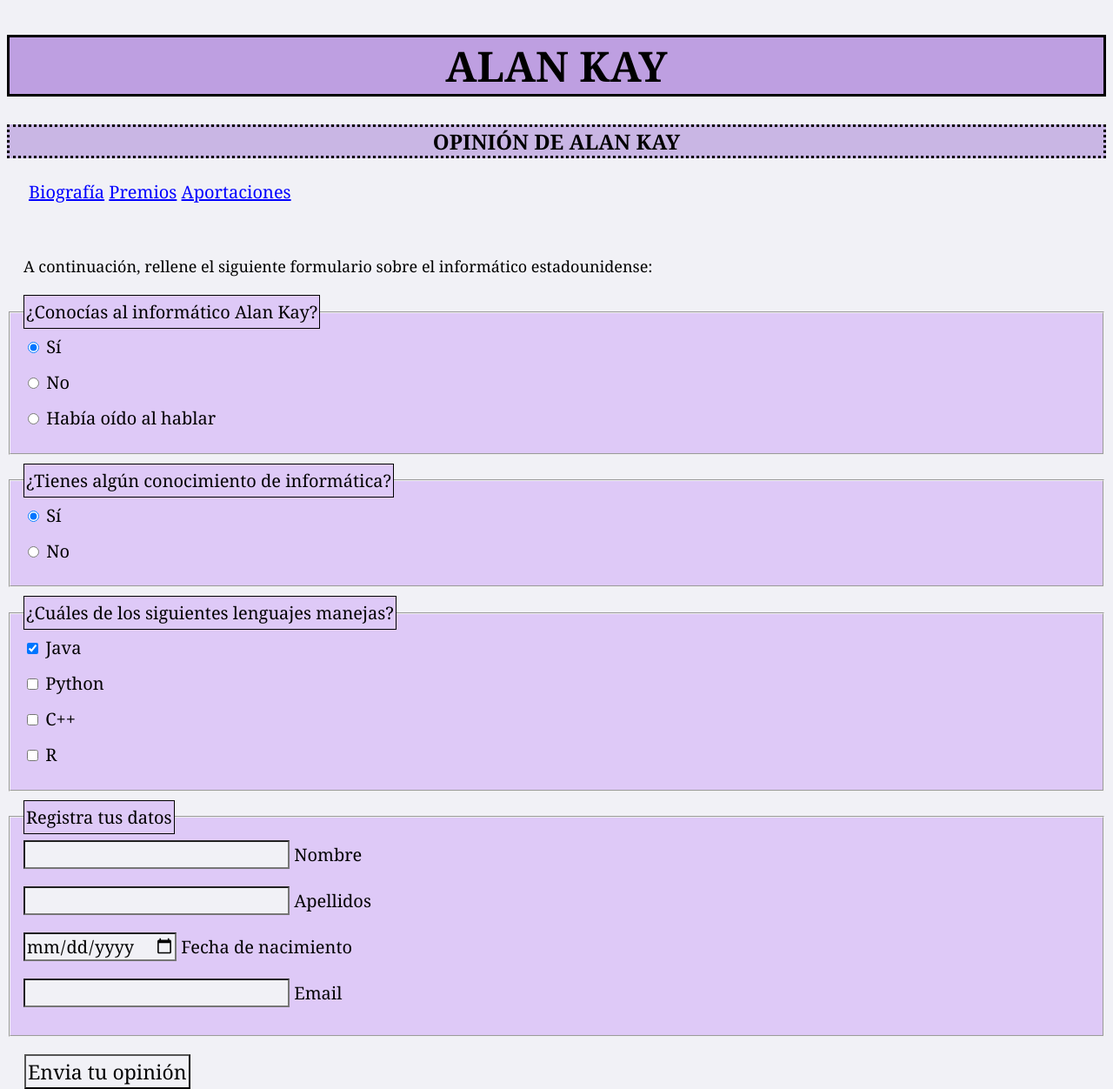
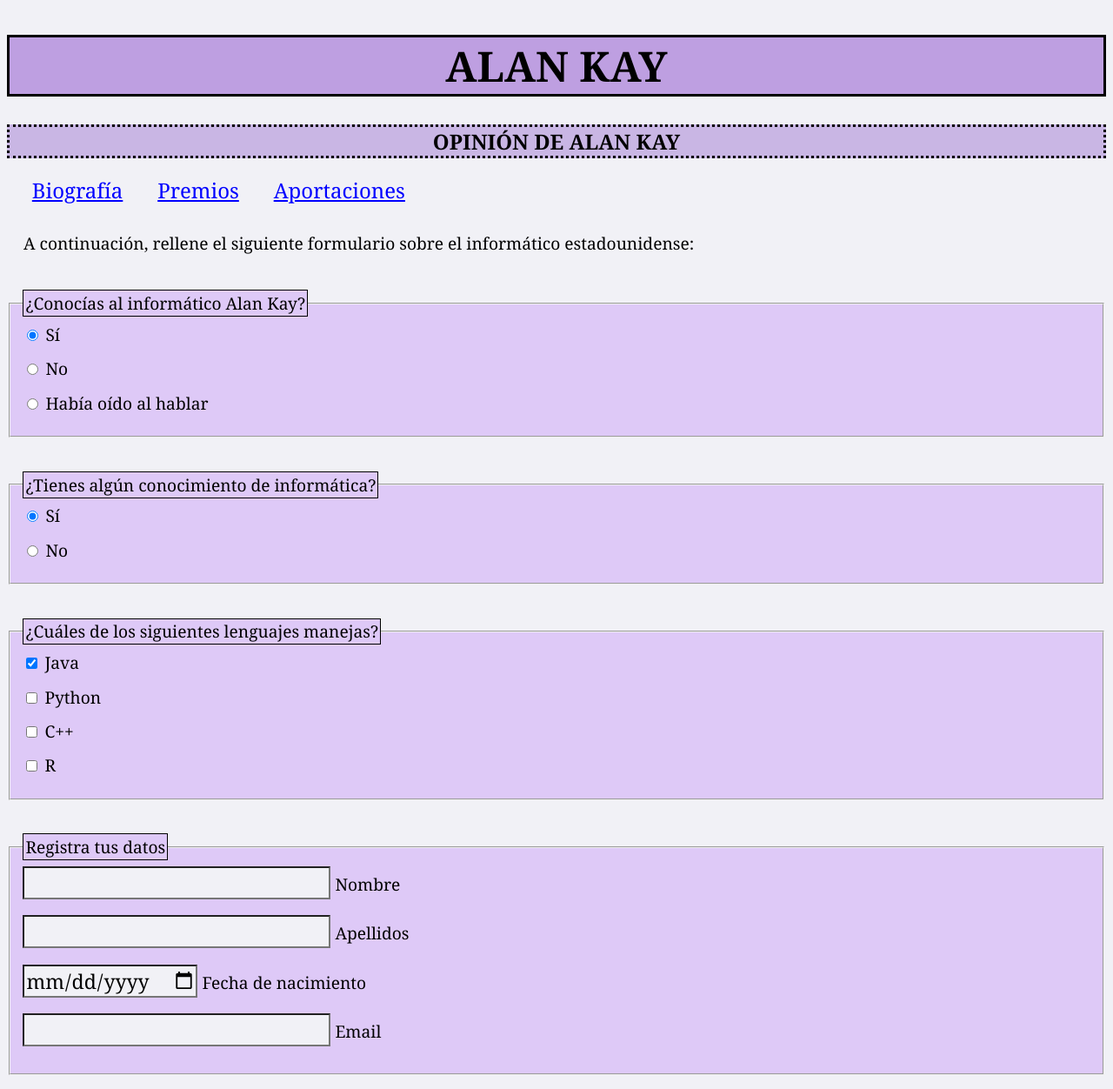
Before and after one commit to uo277516/psew, a plain HTML site: page formulario.html in a window 1280 px wide. Shown: the top 1252 px of the page at 87% size. Drawn offline with Linux system fonts and the light colour scheme.

Commit message:
Add files via upload

```diff
--- a/estilo/estilo.css
+++ b/estilo/estilo.css
@@ -36,15 +36,15 @@ body {
     border-right-style: double;
     border-bottom-style: double;
     border-left-style: double;
-    margin-right: 5px;
+    margin-right: 0.5em;
 
    }
 
 
    nav{
     font-family: Georgia, 'Times New Roman', Times, serif;
-     margin : 25px 50px 40px 25px;
-     font-size: 20PX;
+     margin : 0.5em;
+     font-size: 1.5em;
      background-color: #F1F1F6;
      color:black;
    }
@@ -55,7 +55,9 @@ body {
     background-color: #F1F1F6;
 }
 
-
+   a {
+     padding: 0.7em;
+   }
 
    a:link{
     color: blue;
@@ -72,7 +74,7 @@ body {
     font-family: Georgia, 'Times New Roman', Times, serif;
     color: #000;
     background-color: #F1F1F6;
-    font-size: 18px;
+    font-size: 1.20em;
     text-align: start;
     line-height: 1.5;
     margin: 1.5%;
@@ -83,7 +85,7 @@ body {
     font-family: Georgia, 'Times New Roman', Times, serif;
     color: #000;
     background-color: #EAFFD0;
-    font-size: 20px;
+    font-size: 1.20em;
 
    }
 
@@ -91,9 +93,9 @@ body {
     font-family: Georgia, 'Times New Roman', Times, serif;
     color: #000;
     background-color: #F1F1F6;
-    font-size: 30px;
-    padding: 25px;
-    margin : 20px 0px 0px 0px;
+    font-size: 1.20em;
+    padding: 1em;
+    margin : 0.5em;
    }
 
    tr,td,th{
@@ -106,7 +108,7 @@ body {
     font-family: Georgia, 'Times New Roman', Times, serif;
     color: #000;
     background-color:#F1F1F6;
-    font-size: 20px;
+    font-size: 1.20em;
    }
 
    li{
@@ -125,23 +127,23 @@ body {
     font-family: Georgia, 'Times New Roman', Times, serif;
     color: #000;
     background-color: #F1F1F6;
-    font-size: 20px;
+    font-size: 1.20em;
    }
 
    fieldset{
     font-family: Georgia, 'Times New Roman', Times, serif;
     color: #000;
     background-color: #dec9f7;
-    margin-top: 10px;
+    margin-top: 2em;
    }
 
    legend{
     font-family: Georgia, 'Times New Roman', Times, serif;
     color: #000;
     background-color: #dec9f7;
-    border: 1px solid;
-    padding-top: 5px;
-    padding-bottom: 5px;
+    border: 0.1em solid;
+    padding-top: 0.05em;
+    padding-bottom: 0.05em;
 
    }
 
@@ -149,8 +151,8 @@ body {
     font-family: Georgia, 'Times New Roman', Times, serif;
     color: #000;
     background-color: #F1F1F6;
-    margin-bottom: 20px;
-    font-size: 20px;
+    margin-bottom: 0.8em;
+    font-size: 1.20em;
    }
 
 
@@ -158,9 +160,9 @@ body {
     font-family: Georgia, 'Times New Roman', Times, serif;
     color: #000;
     background-color: #F1F1F6;
-    margin: 20px 20px 20px 20px;
-    padding: 2px;
-    font-size: 23px;
+    margin: 1em;
+    padding: 0.2em;
+    font-size: 1em;
    }
 
    label{
--- a/estilo/estruct_index.css
+++ b/estilo/estruct_index.css
@@ -5,7 +5,7 @@ body {
                          'sec multi'
                          'sec multi'
                          'foot foot';
-    grid-template-columns: 1fr 700px;
+    grid-template-columns: 1fr 43em;
 }
 
 header {
@@ -15,7 +15,7 @@ header {
 section {
     grid-area: sec;
     text-align: justify;
-    margin-right: 10px;
+    margin-right: 0.1em;
 }
 
 aside {
--- a/estilo/estruct_premios.css
+++ b/estilo/estruct_premios.css
@@ -5,9 +5,9 @@ body {
                          'main text'
                          'main text'
                          'foot foot';
-    grid-gap: 10px;
-    grid-template-rows: 300px 1fr 30px;
-    grid-template-columns: 600px 1fr;
+    grid-gap: 0.5em;
+    grid-template-rows: 18.75em 1fr 1.875em;
+    grid-template-columns: 37.5em 1fr;
 }
 
 header {
@@ -22,11 +22,9 @@ aside {
 main {
     grid-area: main;
     text-align: justify;
-    margin-right: 10px;
 }
 
 footer {
     grid-area: foot;
-    margin-top: 10px;
     text-align: left;
 }
```
Also changed, not shown: premios.html (+2 -2 lines).
